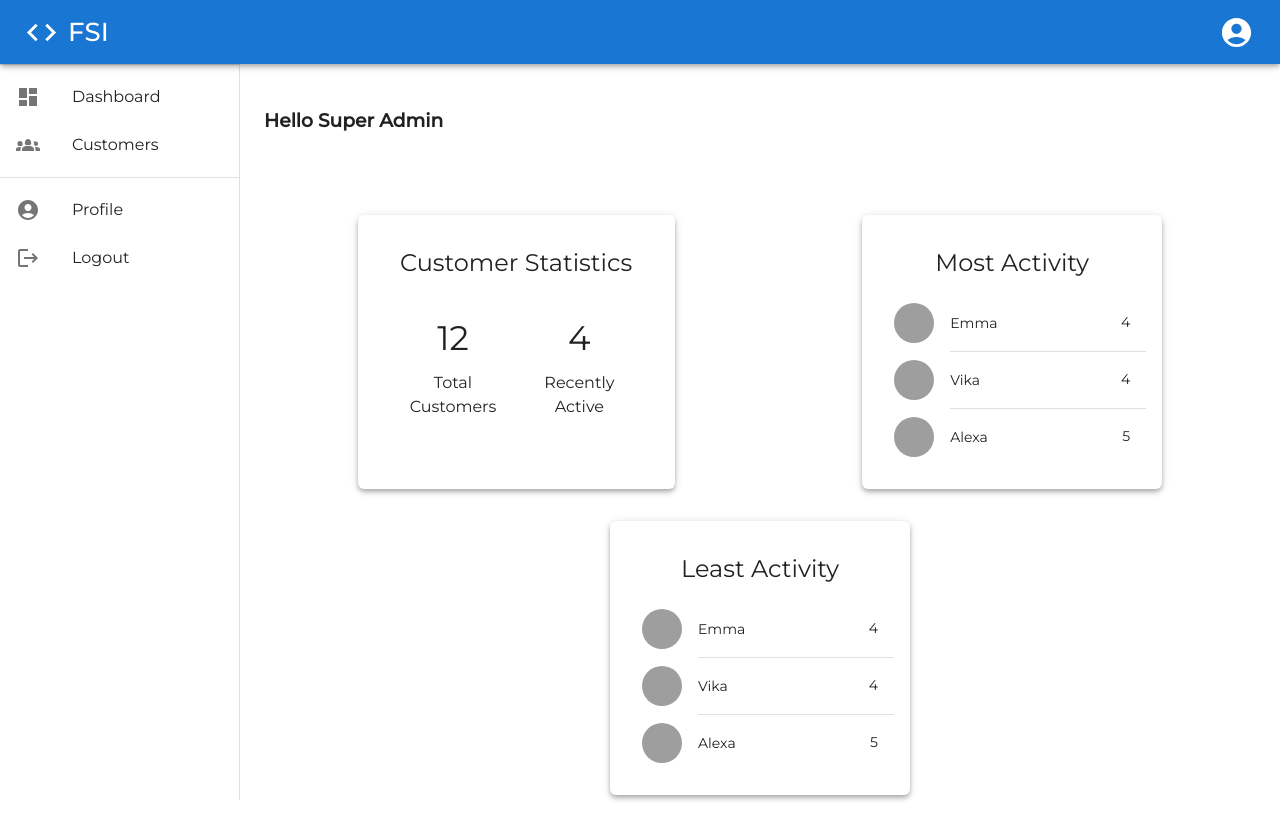
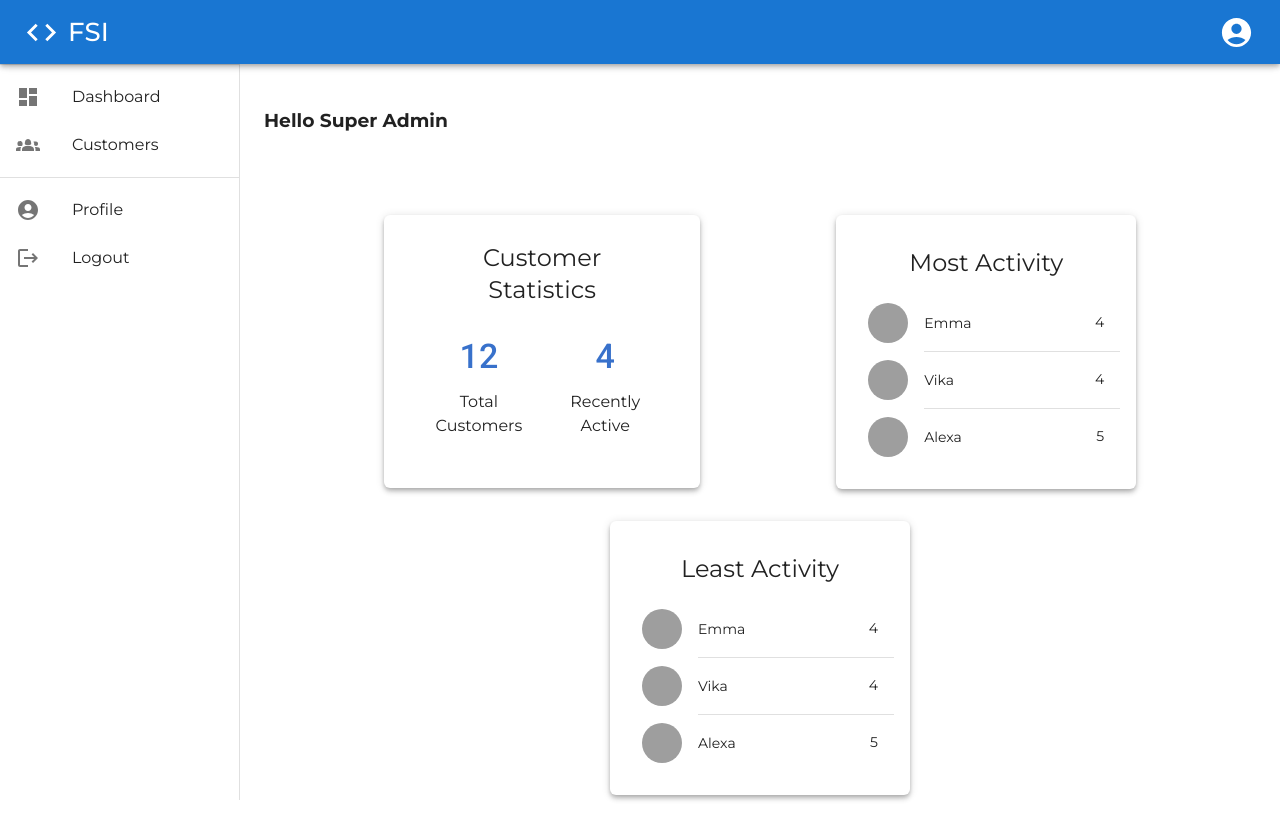
Before and after one commit to gokul-3/FSI-Project, a React (Create React App) app in the folder frontend/: page /superAdmin in a window 1280 px wide. Built offline with nearby package versions, Linux system fonts and the light colour scheme; grey boxes are pictures that could not be loaded.

Commit message:
Small UI changes to cards

```diff
--- a/frontend/src/index.css
+++ b/frontend/src/index.css
@@ -1,4 +1,5 @@
-@import url("https://fonts.googleapis.com/css2?family=Montserrat:wght@300;400;500&display=swap");
+@import url("https://fonts.googleapis.com/css2?family=Montserrat:wght@300;400;500;700&display=swap");
+@import url('https://fonts.googleapis.com/css2?family=Poppins:wght@300;400;500&family=Roboto:wght@300;400;500&display=swap');
 body {
   margin: 0;
   padding: 0;
--- a/frontend/src/userTypes/superAdmin/SuperAdminDashboard.js
+++ b/frontend/src/userTypes/superAdmin/SuperAdminDashboard.js
@@ -6,7 +6,7 @@ const SuperAdminDashboard = () => {
   return (
     <>
       <h3 style={{marginBottom:'5vw'}}>Hello Super Admin</h3>
-      <div style={{display:'flex',flexDirection:'row',justifyContent:"space-around",flexWrap:'wrap'}}>
+      <div style={{display:'flex',flexDirection:'row',justifyContent:"space-evenly",alignItems: 'start',flexWrap:'wrap'}}>
         <FirstCard />
         <TierCard title="Most" />
         <TierCard title="Least" />
--- a/frontend/src/userTypes/superAdmin/cards/CountCard.js
+++ b/frontend/src/userTypes/superAdmin/cards/CountCard.js
@@ -4,8 +4,8 @@ import { Box, Card, CardContent, Typography } from "@mui/material";
 export default function BasicCard() {
   const NumberBox = (props) => {
     return (
-      <Box sx={{ width: "50%", padding: "2.5%" }}>
-        <Typography variant="h4" sx={{ paddingBottom: "12px" }}>
+      <Box sx={{ width: "50%", padding: "1%" }}>
+        <Typography variant="h4" sx={{ paddingBottom: "12px",fontFamily:'Roboto,Poppins',color:'#3871cb;',fontWeight:500 }}>
           {props.count}
         </Typography>
         <Typography>{props.head}</Typography>
@@ -19,8 +19,8 @@ export default function BasicCard() {
       elevation={4}
     >
       <CardContent>
-        <Typography variant="h5" sx={{ textAlign: "center", margin: "1rem 0" }}>
-          Customer Statistics
+        <Typography variant="h5" sx={{ textAlign: "center", margin: "0.7rem 0" }}>
+          Customer <br/>Statistics
         </Typography>
 
         <CardContent style={{ display: "flex", textAlign: "center" }}>
```
